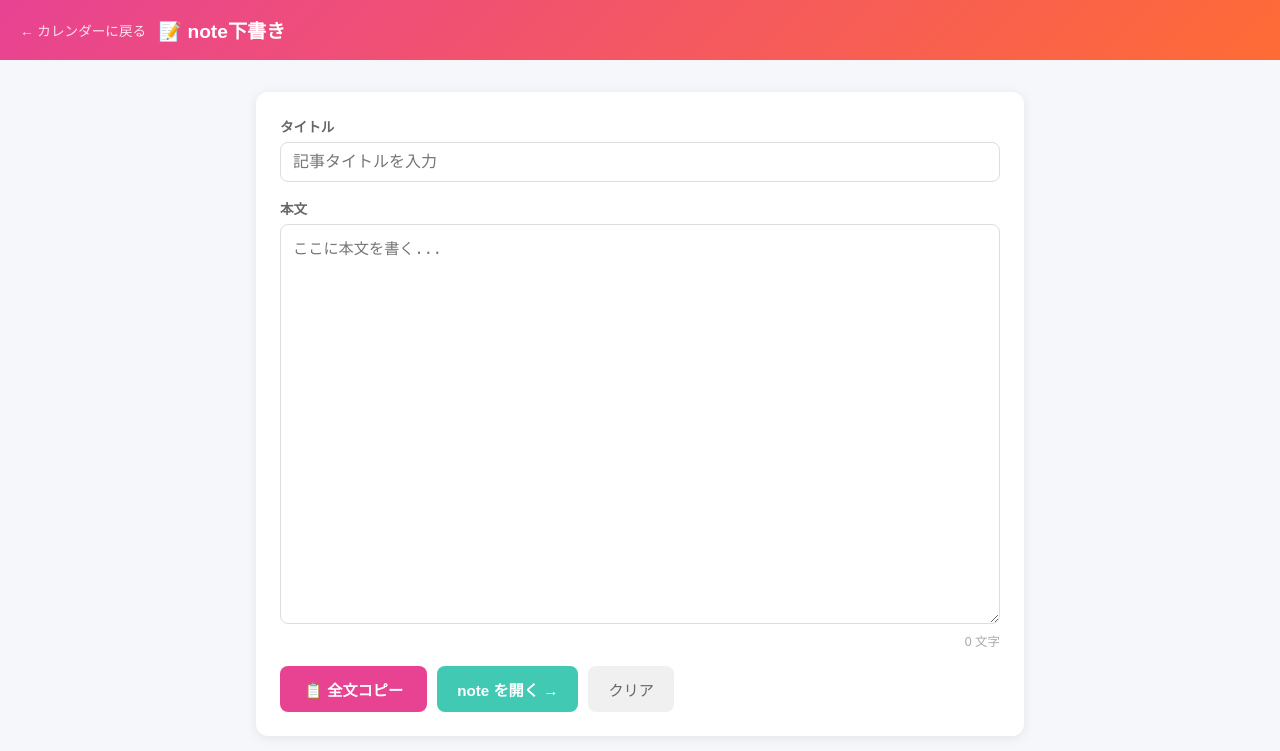
After one commit to OhABE/oh-marathon-calendar, a FastAPI app: template templates/note.html in a window 1280 px wide. The commit adds this page. Shown: the top 751 px of the page. Run offline with FastAPI, Linux system fonts and the light colour scheme; the template is opened without the code that fills it, so the values that code supplies are empty.

Commit message:
管理者用note下書きページを追加
Co-Authored-By: Claude Sonnet 4.6 <noreply@anthropic.com>

```diff
--- a/app/main.py
+++ b/app/main.py
@@ -89,6 +89,12 @@ def startup():
 @app.on_event('shutdown')
 def shutdown():
     scheduler.shutdown()
+
+@app.get('/admin/note', response_class=HTMLResponse)
+def note_draft(request: Request):
+    if not is_admin(request):
+        return RedirectResponse('/')
+    return templates.TemplateResponse('note.html', {'request': request})
 
 @app.get('/', response_class=HTMLResponse)
 def index(request: Request, region: str = '', distance: str = '', pref: str = ''):
--- a/templates/index.html
+++ b/templates/index.html
@@ -54,6 +54,7 @@
       {% if is_admin %}
       <button onclick="openAddModal()" class="btn-add">＋ 大会を追加</button>
       <button onclick="runScrape()" class="btn-scrape">🔄 自動取得</button>
+      <a href="/admin/note" class="btn-scrape">📝 note下書き</a>
       <form method="post" action="/admin/logout" style="display:inline;">
         <button type="submit" class="btn-logout">🔓 ログアウト</button>
       </form>
--- /dev/null
+++ b/templates/note.html
@@ -0,0 +1,94 @@
+<!DOCTYPE html>
+<html lang="ja">
+<head>
+  <meta charset="UTF-8">
+  <meta name="viewport" content="width=device-width, initial-scale=1.0">
+  <title>note下書き — Oh!マラソンカレンダー</title>
+  <style>
+    * { box-sizing: border-box; margin: 0; padding: 0; }
+    body { font-family: 'Hiragino Sans', 'Meiryo', sans-serif; background: #f5f7fa; color: #333; }
+    header { background: linear-gradient(135deg, #e84393 0%, #ff6b35 100%); color: white; padding: 16px 20px; display: flex; align-items: center; gap: 12px; }
+    header a { color: white; text-decoration: none; font-size: 0.85rem; opacity: 0.85; }
+    header h1 { font-size: 1.2rem; font-weight: 900; }
+    main { max-width: 800px; margin: 32px auto; padding: 0 16px; }
+    .card { background: white; border-radius: 12px; padding: 24px; box-shadow: 0 2px 12px rgba(0,0,0,0.08); margin-bottom: 20px; }
+    label { display: block; font-size: 0.85rem; font-weight: bold; color: #666; margin-bottom: 6px; }
+    input[type="text"] { width: 100%; padding: 10px 12px; border: 1px solid #ddd; border-radius: 8px; font-size: 1rem; margin-bottom: 16px; }
+    textarea { width: 100%; padding: 12px; border: 1px solid #ddd; border-radius: 8px; font-size: 0.95rem; line-height: 1.7; resize: vertical; min-height: 400px; }
+    .actions { display: flex; gap: 10px; margin-top: 16px; flex-wrap: wrap; }
+    .btn-copy { background: #e84393; color: white; border: none; padding: 12px 24px; border-radius: 8px; font-size: 0.95rem; font-weight: bold; cursor: pointer; }
+    .btn-copy:hover { background: #c73578; }
+    .btn-clear { background: #f0f0f0; color: #666; border: none; padding: 12px 20px; border-radius: 8px; font-size: 0.95rem; cursor: pointer; }
+    .btn-open { background: #41c9b4; color: white; border: none; padding: 12px 20px; border-radius: 8px; font-size: 0.95rem; font-weight: bold; cursor: pointer; text-decoration: none; display: inline-block; }
+    .toast { position: fixed; bottom: 24px; right: 24px; background: #333; color: white; padding: 12px 20px; border-radius: 10px; font-size: 0.9rem; display: none; }
+    .char-count { font-size: 0.78rem; color: #aaa; margin-top: 4px; text-align: right; }
+  </style>
+</head>
+<body>
+<header>
+  <a href="/">← カレンダーに戻る</a>
+  <h1>📝 note下書き</h1>
+</header>
+
+<main>
+  <div class="card">
+    <label>タイトル</label>
+    <input type="text" id="title" placeholder="記事タイトルを入力">
+
+    <label>本文</label>
+    <textarea id="body" placeholder="ここに本文を書く..."></textarea>
+    <div class="char-count"><span id="count">0</span> 文字</div>
+
+    <div class="actions">
+      <button class="btn-copy" onclick="copyAll()">📋 全文コピー</button>
+      <a class="btn-open" href="https://note.com/new" target="_blank" rel="noopener">note を開く →</a>
+      <button class="btn-clear" onclick="clearAll()">クリア</button>
+    </div>
+  </div>
+</main>
+
+<div class="toast" id="toast">コピーしました！</div>
+
+<script>
+  const titleEl = document.getElementById('title');
+  const bodyEl = document.getElementById('body');
+  const countEl = document.getElementById('count');
+
+  // 文字数カウント
+  bodyEl.addEventListener('input', () => {
+    countEl.textContent = bodyEl.value.length;
+    save();
+  });
+  titleEl.addEventListener('input', save);
+
+  // ローカル保存
+  function save() {
+    localStorage.setItem('note_title', titleEl.value);
+    localStorage.setItem('note_body', bodyEl.value);
+  }
+
+  // 復元
+  titleEl.value = localStorage.getItem('note_title') || '';
+  bodyEl.value = localStorage.getItem('note_body') || '';
+  countEl.textContent = bodyEl.value.length;
+
+  function copyAll() {
+    const text = titleEl.value ? titleEl.value + '\n\n' + bodyEl.value : bodyEl.value;
+    navigator.clipboard.writeText(text).then(() => {
+      const toast = document.getElementById('toast');
+      toast.style.display = 'block';
+      setTimeout(() => toast.style.display = 'none', 2000);
+    });
+  }
+
+  function clearAll() {
+    if (!confirm('下書きを削除しますか？')) return;
+    titleEl.value = '';
+    bodyEl.value = '';
+    countEl.textContent = 0;
+    localStorage.removeItem('note_title');
+    localStorage.removeItem('note_body');
+  }
+</script>
+</body>
+</html>
```
